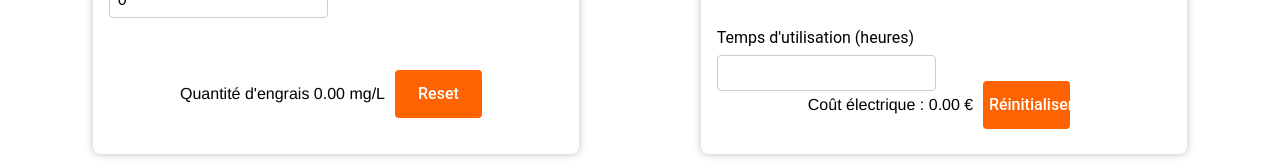
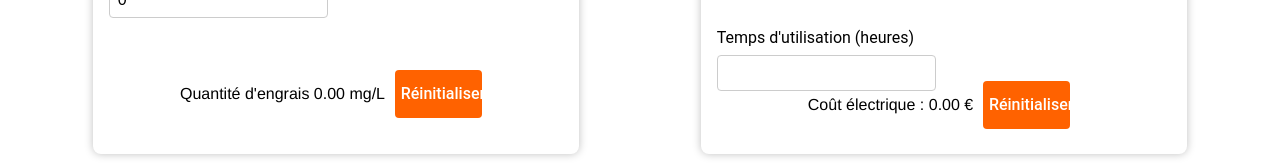
Before and after one commit to SudTech-Innovations/HydroGrow_FrontEnd, a React (Create React App) app in the folder hydrogrow/: page /calc in a window 1280 px wide. Shown: the part 390-558 px from the top of the page. Built offline with nearby package versions, Linux system fonts and the light colour scheme.

Commit message:
Update Quantite.jsx

```diff
--- a/hydrogrow/src/pages/Calc/Modules/Quantite.jsx
+++ b/hydrogrow/src/pages/Calc/Modules/Quantite.jsx
@@ -66,7 +66,7 @@ export default function Quantite() {
         <div className="result">
           <p>Quantité d'engrais {quantityEng.toFixed(2)} mg/L </p>
         </div>
-        <button onClick={resetValues}>Reset</button>
+        <button onClick={resetValues}>Réinitialiser</button>
       </div>
 
       {/* Pass state and functions as props to PlantCalc component */}
```
